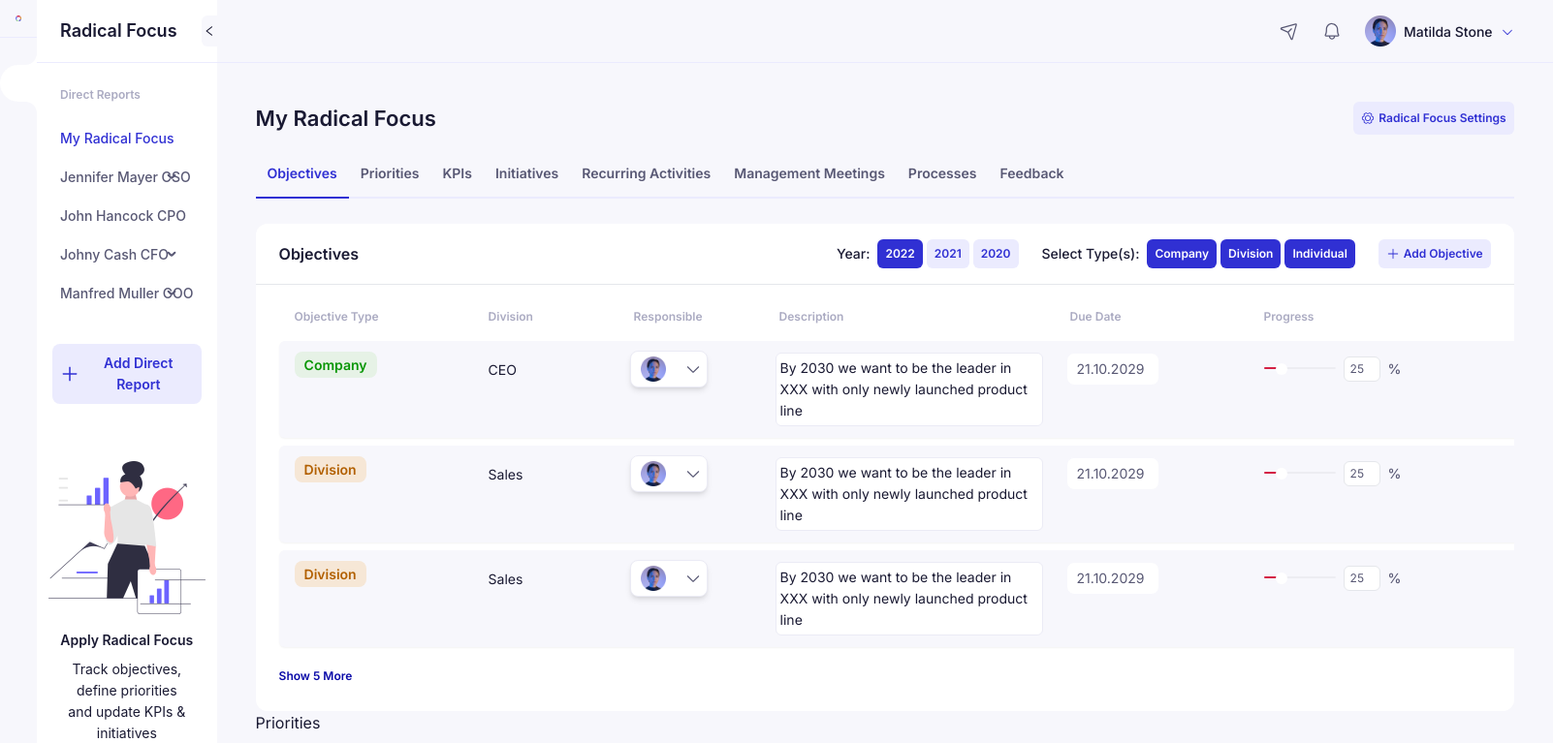
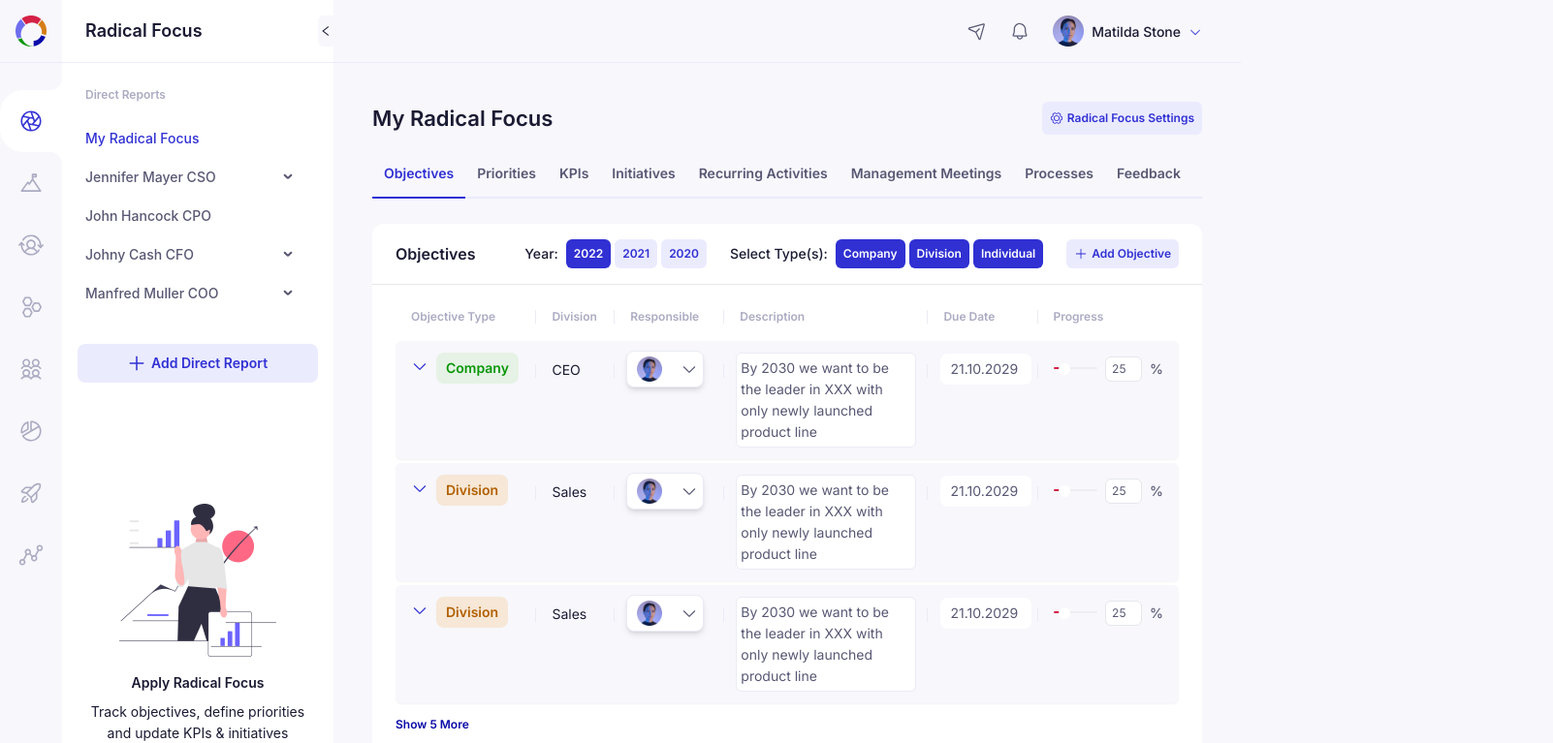
Before and after one commit to MayankCitrusbug/focus-power, a Next.js app: page / in a window 1280 px wide. Shown: the top 767 px of the page at 97% size, 1602 px wide, since content can reach past the window. Built offline with nearby package versions, Linux system fonts and the light colour scheme.

Commit message:
In objective section expandable functionality added

```diff
--- a/src/assets/icons/index.ts
+++ b/src/assets/icons/index.ts
@@ -18,6 +18,8 @@ import trashBinSvg from './trashbin.svg'
 import asideDDSvg from './aside-dd.svg'
 import linkSimpleSvg from './link-simple.svg'
 import profileDDSvg from './profile-dd.svg'
+import tableDDSvg from './table-dd.svg'
+import tableDdUpSvg from './table-dd-up.svg'
 
 export const icons = {
     apertureSvg,
@@ -39,5 +41,7 @@ export const icons = {
     notePencilSvg,
     trashBinSvg,
     linkSimpleSvg,
-    profileDDSvg
+    profileDDSvg,
+    tableDDSvg,
+    tableDdUpSvg
 }
--- a/src/components/Sidebar.tsx
+++ b/src/components/Sidebar.tsx
@@ -138,7 +138,7 @@ const Aside: React.FC = () => {
 
   return (
     <div className="flex h-dvh">
-      <div>
+      <div className='min-w-16'>
         <Link
           className="flex p-4 border-b border-[var(--fp-purple-light)]"
           href="/"
@@ -255,7 +255,7 @@ const Aside: React.FC = () => {
           trigger={null}
           collapsed={collapsed}
           onCollapse={(value) => setCollapsed(value)}
-          width={'fit-content'}
+          width={'280px'}
           className={collapsed ? 'sider-collapsed' : 'sider-expanded'}
         >
 
--- a/src/components/radical-focus/Objective.tsx
+++ b/src/components/radical-focus/Objective.tsx
@@ -7,6 +7,8 @@ import PrimaryBtn from '../elements/PrimaryBtn';
 import ShowMore from './ShowMore';
 
 import { icons } from '@/assets/icons';
+import Image from 'next/image';
+import { useState } from 'react';
 
 type ObjectiveType = {
   text: string;
@@ -26,11 +28,22 @@ interface DataType {
 }
 
 const Objectives: React.FC = () => {
+  const [expandedRows, setExpandedRows] = useState<{ [key: string]: boolean }>(
+    {}
+  );
+
   const handleClick = () => {
     console.log('objectives');
   };
   const handleDtChange = () => {
     console.log('date changed');
+  };
+
+  const toggleRow = (key: string) => {
+    setExpandedRows((prev) => ({
+      ...prev,
+      [key]: !prev[key],
+    }));
   };
 
   const objectiveYears: ObjectiveType[] = [
@@ -107,7 +120,7 @@ const Objectives: React.FC = () => {
   ];
 
   return (
-    <div className="fp-white-bg rounded-xl overflow-hidden">
+    <div className="fp-white-bg rounded-xl">
       <div className="px-6 py-4 flex justify-between items-center border-b border-[(--fp-purple-light)]">
         <h6 className="heading-6">Objectives</h6>
         <div className="flex gap-6 ">
@@ -145,25 +158,36 @@ const Objectives: React.FC = () => {
           />
         </div>
       </div>
-      <div className="w-full mt-2 mx-6 objective">
+      <div className="max-w-full mt-2 mx-6 objective min-w-[808px] overflow-x-auto">
         {/* Header */}
-        <div className="grid grid-cols-[200px_150px_150px_300px_200px_250px] w-full objective__header">
-          <div className="objective__header__item">Objective Type</div>
-          <div className="objective__header__item">Division</div>
-          <div className="objective__header__item">Responsible</div>
-          <div className="objective__header__item">Description</div>
-          <div className="objective__header__item">Due Date</div>
+        <div className="grid xl:grid-cols-[18%_10%_14%_26%_14%_18%] grid-cols-[145px_80px_112px_211px_112px_145px] min-w-[808px] objective__header">
+          <div className="objective__header__item table-item-border-right after:top-[18px]">Objective Type</div>
+          <div className="objective__header__item table-item-border-right after:top-[18px]">Division</div>
+          <div className="objective__header__item table-item-border-right after:top-[18px]">Responsible</div>
+          <div className="objective__header__item table-item-border-right after:top-[18px]">Description</div>
+          <div className="objective__header__item table-item-border-right after:top-[18px]">Due Date</div>
           <div className="objective__header__item">Progress</div>
         </div>
 
         {/* Rows */}
+        <div className="flex flex-col gap-1">
           {data.map((item, index) => (
-          <div
-            key={index}
-            className="grid grid-cols-[200px_150px_150px_300px_200px_250px] fp-bg shadow-sm rounded-md mb-2"
+            <div key={index}>
+              <div className="grid xl:grid-cols-[18%_10%_14%_26%_14%_18%] grid-cols-[145px_80px_112px_211px_112px_145px] min-w-[808px] fp-bg shadow-sm rounded-md">
+                <div className="px-4 py-3 flex items-start gap-2 table-item-border-right after:top-6">
+                  <button
+                    className="mt-[5px] min-w-[18px]"
+                    onClick={() => toggleRow(item.key)}
                   >
-            {/* Objective Type */}
-            <div className="px-4 py-3">
+                    <Image
+                      src={
+                        expandedRows[item.key]
+                          ? icons.tableDdUpSvg
+                          : icons.tableDDSvg
+                      }
+                      alt="dropdown icon"
+                    />
+                  </button>
                   {item.objectiveType === 'company' ? (
                     <span className="sb-caption-1 fp-success-bg fp-success-dark-ft px-2.5 py-[5px] rounded-lg">
                       Company
@@ -179,25 +203,21 @@ const Objectives: React.FC = () => {
                   )}
                 </div>
 
-            {/* Division */}
-            <div className="px-4 py-[17px]">
+                <div className="px-4 py-[17px] table-item-border-right after:top-6">
                   <span className="body-2">{item.division}</span>
                 </div>
 
-            {/* Responsible */}
-            <div className="px-3 py-[10px]">
+                <div className="px-3 py-[10px] table-item-border-right after:top-6">
                   {<ProfileDropdown profiles={item.responsible} />}
                 </div>
 
-            {/* Description */}
-            <div className="p-3">
-              <p className="fp-white-bg body-2 border border-fp rounded-md p-1">
+                <div className="p-3 table-item-border-right after:top-6">
+                  <p className="fp-white-bg body-2 border border-fp fp-purple-dark-ft rounded-md p-1">
                     {item.description}
                   </p>
                 </div>
 
-            {/* Due Date */}
-            <div className="p-3">
+                <div className="p-3 table-item-border-right after:top-6">
                   {
                     <CustomDatePicker
                       selectedDate={item.dueDate}
@@ -207,12 +227,45 @@ const Objectives: React.FC = () => {
                   }
                 </div>
 
-            {/* Progress */}
                 <div className="p-4">
                   {<CustomSlider initialProgress={item.progress} />}
                 </div>
               </div>
+              {expandedRows[item.key] && (
+                <div className="grid xl:grid-cols-[18%_10%_14%_26%_14%_18%] grid-cols-[145px_80px_112px_211px_112px_145px]">
+                  <div className="col-span-3 sb-caption-1 px-4 py-[17px]">
+                    {item.achieved}
+                  </div>
+                  <div className="col-span-3 objective-conditions">
+                    <ul className="list-disc list-inside p-3 flex flex-col gap-2 fp-purple-dark-ft">
+                      {item.conditions.map((condition, index) => (
+                        <div
+                          key={index + '-' + condition}
+                          className="flex justify-between gap-3 items-center max-w-full"
+                        >
+                          <li className="body-2 px-2.5 py-[5px] rounded-lg border border-fp w-full">
+                            {condition}
+                          </li>
+                          <button type="button" className="mr-[19px] ml-4">
+                            <Image src={icons.trashBinSvg} alt="trash bin" />
+                          </button>
+                        </div>
                       ))}
+                    </ul>
+                    <div className="px-3 pt-1 pb-3">
+                      <PrimaryIconBtn
+                        icon={icons.plusSvg}
+                        alt="add icon"
+                        text="Add Condition"
+                        onClick={handleClick}
+                      />
+                    </div>
+                  </div>
+                </div>
+              )}
+            </div>
+          ))}
+        </div>
         <ShowMore show={5} classNames="pt-2" />
       </div>
     </div>
--- a/src/styles/global.css
+++ b/src/styles/global.css
@@ -23,6 +23,7 @@
   --fp-danger-bg: rgba(250, 235, 238, 1);
   --fp-body: rgba(26, 26, 51, 1);
   --fp-white: rgba(255, 255, 255, 1);
+  --fp-border: rgba(235, 235, 245, 1);
 }
 
 body {
@@ -204,5 +205,5 @@ body {
 
 
 .border-fp {
-  border-color: rgba(235, 235, 245, 1);
+  border-color: var(--fp-border);
 }
--- a/src/styles/radical-focus/radical-focus.css
+++ b/src/styles/radical-focus/radical-focus.css
@@ -32,6 +32,18 @@
   background-color: rgba(235, 235, 245, 1);
 }
 
+.table-item-border-right {
+  position: relative;
+}
+.table-item-border-right::after {
+  content: '';
+  width: 1px;
+  height: 14px;
+  background: var(--fp-border);
+  position: absolute;
+  right: 0;
+}
+
 /* objective */
 .objective__header__item {
   font-size: 12px;
@@ -39,6 +51,20 @@
   line-height: 18px;
   padding: 16px;
   color: var(--fp-purple-medium);
+}
+
+.objective-conditions {
+  position:relative;
+}
+
+.objective-conditions::after {
+  content: '';
+  width: 1px;
+  background: var(--fp-border);
+  position: absolute;
+  top: 21px;
+  bottom: 21px;
+  left: 0;
 }
 
 #priorities > .ant-table-wrapper {
```
Also changed, not shown: src/assets/icons/table-dd-up.svg (added), src/assets/icons/table-dd.svg (added). Lines whose indentation alone changed are shown as unchanged.
